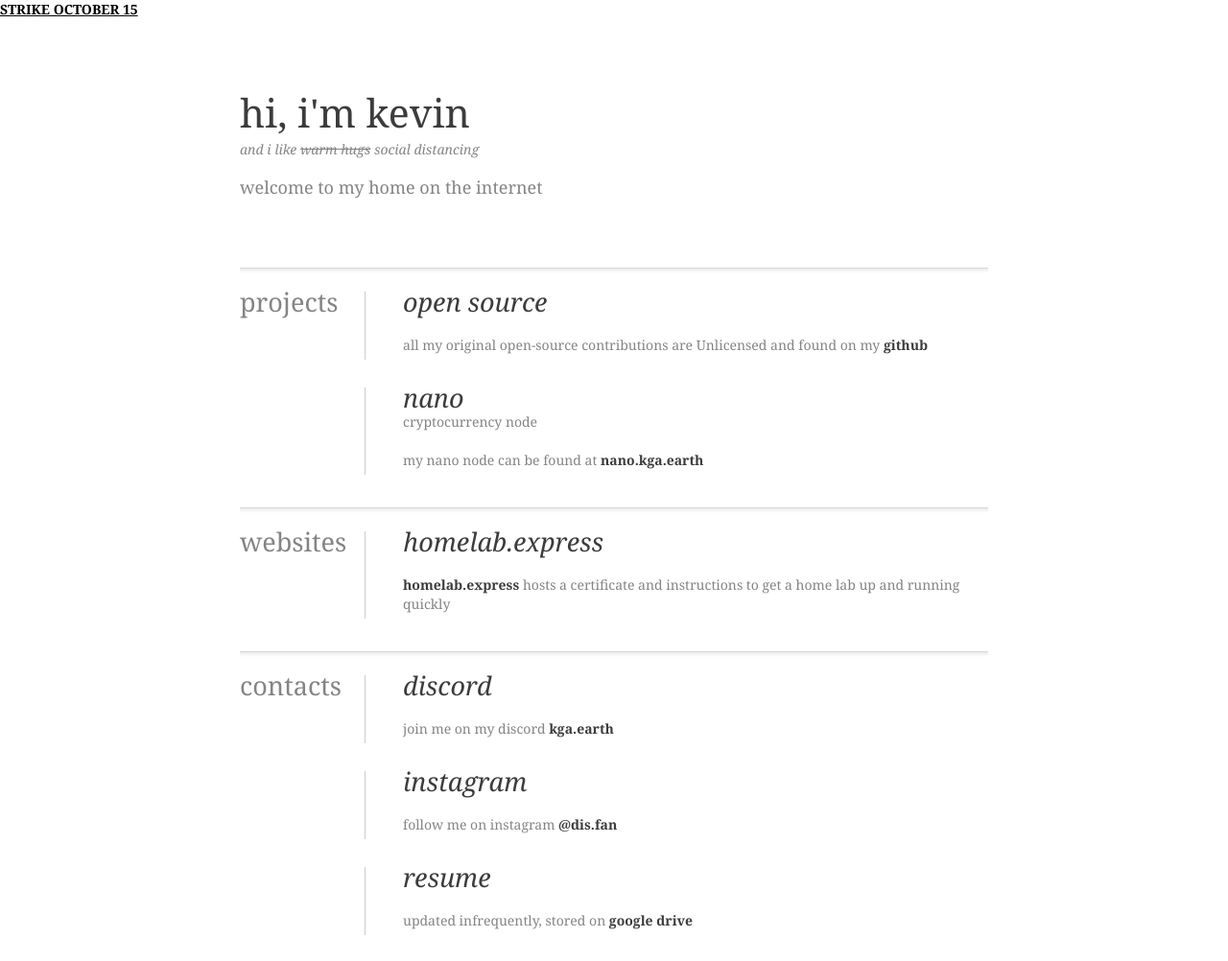
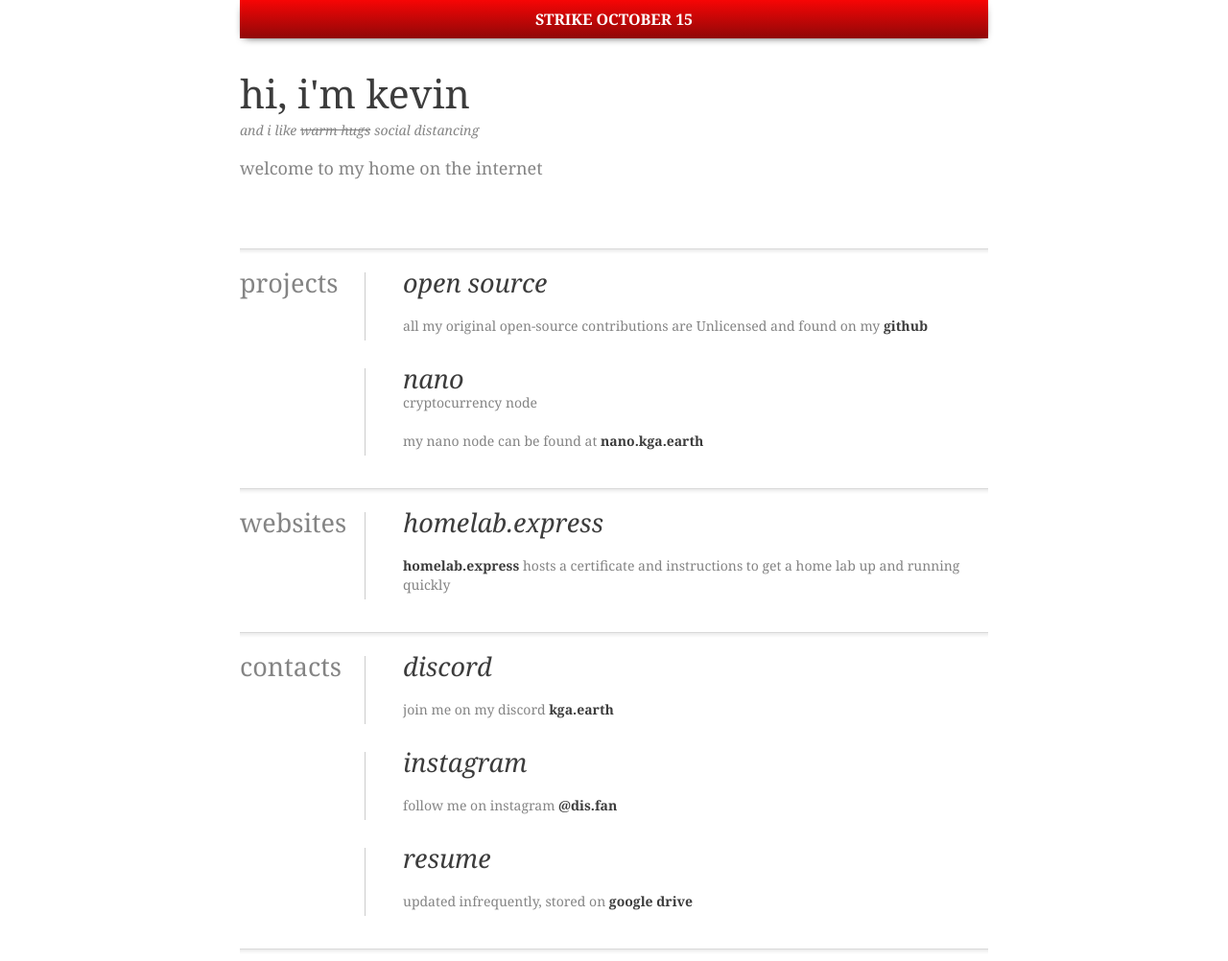
Before and after one commit to cinderblockgames/kga.earth, a plain HTML site: page index.html in a window 1280 px wide. Shown: the top 1002 px of the page at 96% size. Drawn offline with Linux system fonts and the light colour scheme.

Commit message:
Update site.css

```diff
--- a/css/site.css
+++ b/css/site.css
@@ -141,3 +141,28 @@ a:link:hover, a:visited:hover {
   padding-top: 10px;
   padding-bottom: 10px;
 }
+
+/* ribbon */
+
+#ribbon {
+  z-index: 1;
+  width: 780px;
+  line-height: 40px;
+  text-align: center;
+  position: fixed;
+  left: 0;
+  right: 0;
+  margin: 0 auto;
+  font-size: 16px;
+  color: #fff;
+  text-decoration: none;
+  background: #79A70A;
+  background: linear-gradient(#F70505 0%, #8F0808 100%);
+  box-shadow: 0 3px 10px -5px rgba(0, 0, 0, 1);
+}
+
+@media screen and (max-width: 800px) {
+  #ribbon {
+    width: 100%;
+  }
+}
```
